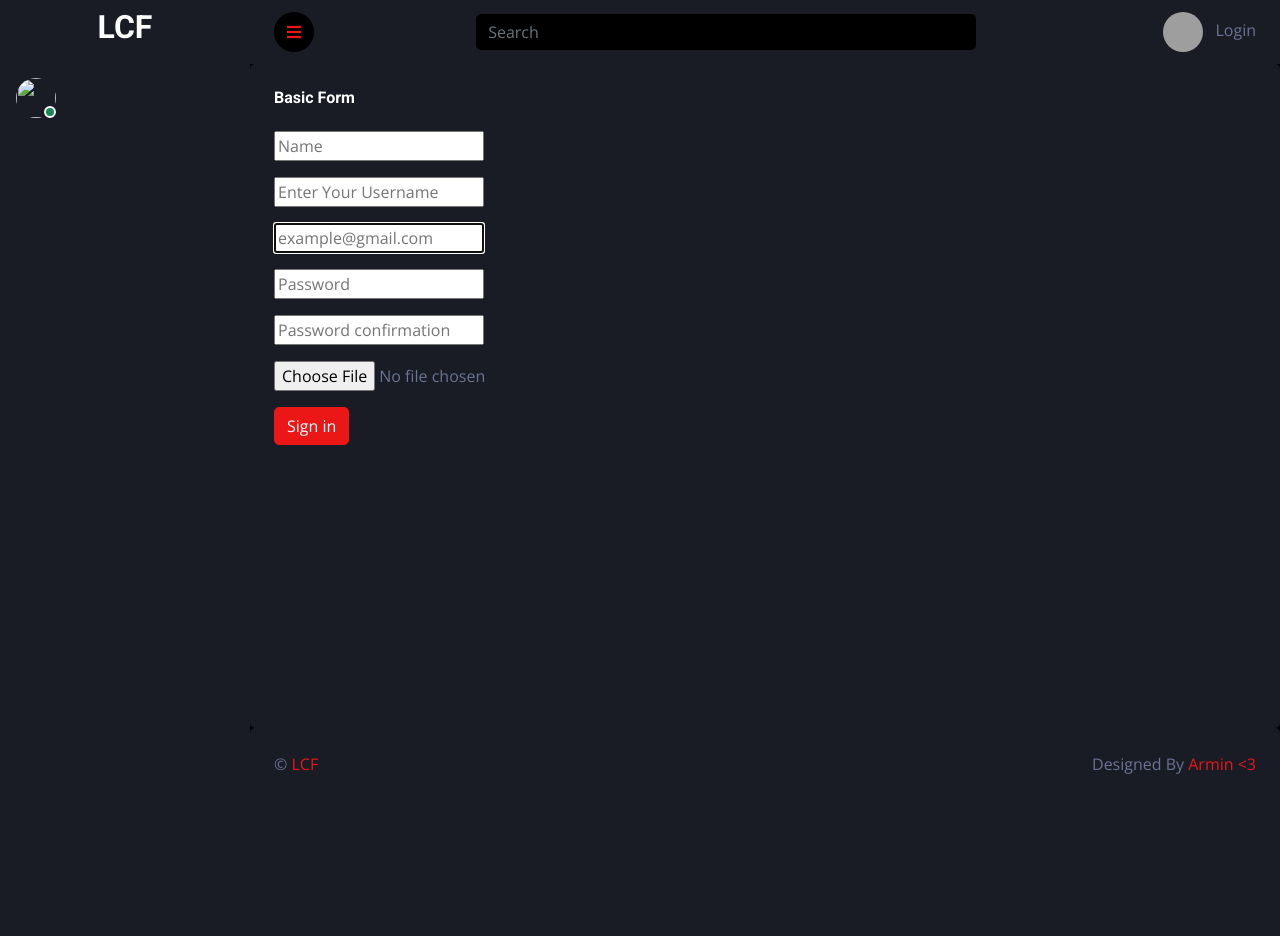
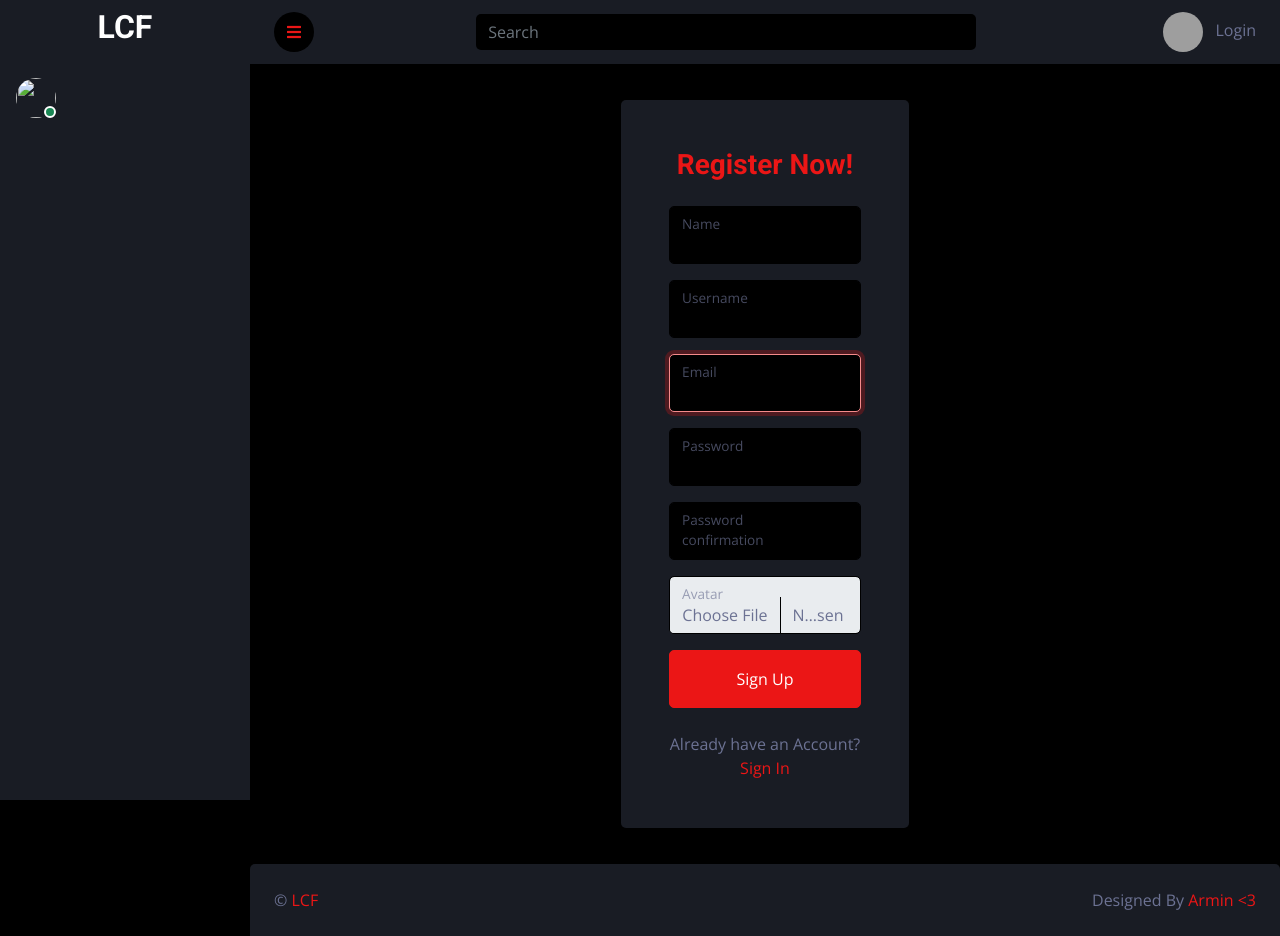
Before and after one commit to Arminlucifer/LCF-MarketPlace, a Django app: page /account/register/ in a window 1280 px wide. Before the commit the page ends 774 px from the top, so only its background shows below. Run offline with Django 5.2, Linux system fonts and the light colour scheme; data that the repository does not hold is empty; some libraries are stand-ins or nearby versions; grey boxes are pictures that could not be loaded.

Commit message:
login and register adjusted

```diff
--- a/account/forms.py
+++ b/account/forms.py
@@ -1,19 +1,57 @@
+from django import forms
 from django.forms import ModelForm
 from django.contrib.auth.forms import UserCreationForm
 from . models import User
 
 class MyUserCreationForm(UserCreationForm):
+
+
+    name = forms.CharField(max_length=100, required=False)
+    email = forms.EmailField(required=False)
+    avatar = forms.ImageField(required=False)
+
+
     class Meta:
         model = User
-        fields = ['name','username', 'email', 'password1', 'password2', 'avatar']
+
+        fields = ['name', 'username', 'email', 'password1', 'password2', 'avatar']
+
 
     def __init__(self, *args, **kwargs):
         super().__init__(*args, **kwargs)
-        for field_name,field in self.fields.items():
-            field.widget.attrs.update({'placeholder':field.label})
-            field.widget.attrs.update({'name': field.label})
+
+
+        bootstrap_class = 'form-control'
+        floating_class = 'form-floating'
+
+        for field_name, field in self.fields.items():
+
+            field.widget.attrs.update({'class': bootstrap_class})
+
+
+            if field_name not in ['password', 'password_confirm']:
+
+                field.widget.attrs.update({'placeholder': field.label})
+
+
+            if field_name == 'password':
+                field.widget.attrs.update({'placeholder': "Enter Your Password"})
+            elif field_name == 'password_confirm':
+                 field.widget.attrs.update({'placeholder': "Confirm Your Password"})
+
+
 
         if 'email' in self.fields:
              self.fields['email'].widget.attrs.update({'placeholder':"example@gmail.com"})
+
+
         if 'username' in self.fields:
             self.fields['username'].widget.attrs.update({'placeholder':"Enter Your Username"})
+
+
+        for field_name, field in self.fields.items():
+
+             if 'placeholder' in field.widget.attrs:
+                 del field.widget.attrs['placeholder']
+
+             field.widget.attrs.update({'class': bootstrap_class})
--- a/account/templates/account/login-register.html
+++ b/account/templates/account/login-register.html
@@ -6,15 +6,14 @@
 {% block content %}
 
 {% if page == 'login' %}
-
-        <div class="bg-secondary rounded p-4 p-sm-5 my-4 mx-3">
-
-
-                        <h3>
+    <div class="container-fluid">
+         <div class="row h-100 align-items-center justify-content-center" style="min-height: 100vh;">
+             <div class="col-12 col-sm-8 col-md-6 col-lg-5 col-xl-4">
+                 <div class=" bg-secondary rounded p-4 p-sm-5 my-4 mx-3">
+                     <h3>
                             Welcome Back!
                         </h3>
-
-                        <form class='form' action="" method="POST">
+                         <form class='form' action="" method="POST">
                             {% csrf_token %}
 
 
@@ -42,24 +41,58 @@
         </div>
 
 
+                 </div>
+
+
+
+             </div>
+
+
+
+
+
+    </div>
+
+
+
 
 
 {% else %}
-<div class="bg-secondary rounded h-100 p-4">
-                            <h6 class="mb-4">Basic Form</h6>
-                            <form action="POST" enctype="multipart/form-data">
-                                {% for field in form %}
-                                <div class="mb-3">
 
-                                        {{field}}
+   <div class="container-fluid">
+    <div class="row h-100 align-items-center justify-content-center" style="min-height: 100vh;">
 
-                                    </div>
+        <div class="col-12 col-sm-8 col-md-6 col-lg-5 col-xl-4">
+            <div class="bg-secondary rounded p-4 p-sm-5 my-4 mx-3">
+                <div class="d-flex align-items-center justify-content-center mb-3">
+                    <h3 class="text-primary">Register Now!</h3>
+                </div>
+
+                <form action="{% url 'register' %}" method="POST" enctype="multipart/form-data">
+                    {% csrf_token %}
+                    {% for field in form %}
+
+                    <div class="form-floating mb-3">
+
+                        {{ field }}
+                        <label class="form-label">{{field.label}}</label>
+
+                    </div>
+                {% endfor %}
+
+                <button type="submit" class="btn btn-primary py-3 w-100 mb-4">Sign Up</button>
+                    </form>
+                <p class="text-center mb-0">Already have an Account? <a href="{% url 'login' %}">Sign In</a></p>
 
 
-                                {% endfor %}
-                                <button type="submit" class="btn btn-primary">Sign in</button>
-                            </form>
-                        </div>
+            </div>
+        </div>
+    </div>
+</div>
+
+
+
+
 {% endif %}
 
 {% endblock %}
```
